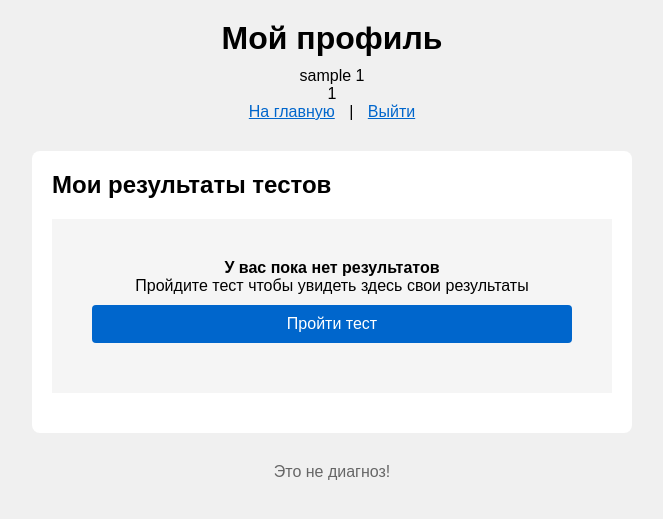
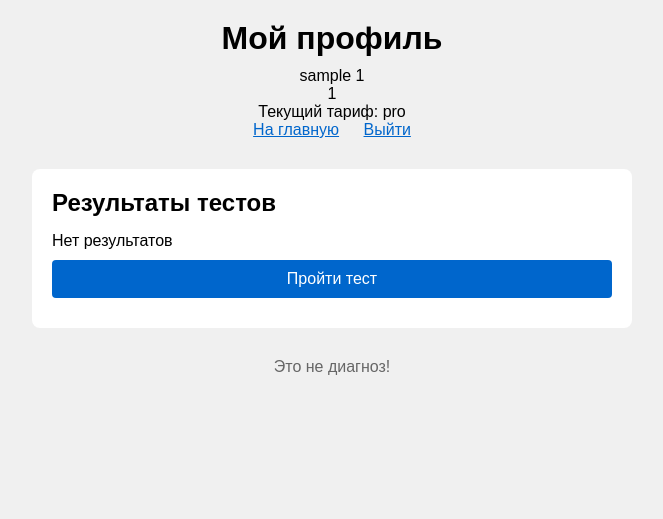
Before and after one commit to artemmadzara1/dementery, a Flask app: template templates/profile.html in a window 1280 px wide. Shown: the top 519 px of the page, without its empty margins (308-971 px from the left). Run offline with Flask 3, Linux system fonts and the light colour scheme; the template is opened without the code that fills it, so the values that code supplies are empty; the visitor is signed in with stand-in values (Sample User, id 1).

Commit message:
Update profile.html

```diff
--- a/templates/profile.html
+++ b/templates/profile.html
@@ -2,7 +2,7 @@
 <html lang="ru">
 <head>
     <meta charset="UTF-8">
-    <title>Профиль - Dementery</title>
+    <title>Профиль — Dementery</title>
     <link rel="stylesheet" href="{{ url_for('static', filename='css/style.css') }}">
 </head>
 <body>
@@ -11,57 +11,65 @@
             <h1>Мой профиль</h1>
             <p>{{ session.username }} {{ session.get('otchestvo', '') }}</p>
             <p>{{ session.get('city', 'Не указан') }}</p>
+            <p>Текущий тариф: {{ session.get('tier', 'free')}}</p>
             <nav>
-                <a href="/">На главную</a> |
-                <a href="/logout">Выйти</a>
+                <a href="/">На главную</a> <a href="/logout">Выйти</a>
             </nav>
         </header>
-
         <main>
             <div class="card">
-                <h2>Мои результаты тестов</h2>
-
+                <h2>Результаты тестов</h2>
                 {% if results %}
                 <table class="results-table">
-                    <thead>
                     <tr>
                         <th>Дата</th>
                         <th>Тариф</th>
                         <th>Результат</th>
                         <th>Процент</th>
-                            <th>Оценка</th>
                     </tr>
-                    </thead>
-                    <tbody>
                     {% for r in results %}
                     <tr>
                         <td>{{ r.created_at }}</td>
-                            <td>{{ r.tier|upper }}</td>
-                            <td>{{ r.score }} из {{ r.total }}</td>
+                        <td>
+                            {% if r.tier == 'pro' %}
+                            <span class="badge pro">Pro</span>
+                            {% else %}
+                            <span class="badge free">Free</span>
+                            {% endif %}
+                        </td>
+                        <td>{{ r.score }}/{{ r.total }}</td>
                         <td>{{ r.percent }}%</td>
+                    </tr>
+                    <tr class="test-info-row">
                         <td>
-                                {% if r.risk == 'хорошо' %}
-                                    <span class="badge good">Всё хорошо</span>
-                                {% elif r.risk == 'нормально' %}
-                                    <span class="badge normal">Средний риск</span>
+                            {% if r.tier == 'pro' %}
+
+                            <div class="test-info pro">
+                                <div class="pro-features-block">
+                                    <h4>Средний результат</h4>
+                                    <p class="avg-value">{{ avg }}%</p>
+
+                                    <h4>Персональные рекомендации</h4>
+                                    {% for tip in recomendat %}
+                                    <p class="tip-text">{{ tip.text }}</p>
+                                    {% endfor %}
+                                </div>
+                            </div>
                             {% else %}
-                                    <span class="badge bad">Высокий риск</span>
+                            <div class="test_info">
+                                <span class="info_text">Хотите средний результат и рекомендации? Перейдите на Pro</span>
+                            </div>
                             {% endif %}
                         </td>
                     </tr>
                     {% endfor %}
-                    </tbody>
                 </table>
                 {% else %}
-                <div class="no-results">
-                    <p><strong>У вас пока нет результатов</strong></p>
-                    <p>Пройдите тест чтобы увидеть здесь свои результаты</p>
+                <p class="no_results">Нет результатов</p>
                 <a href="/" class="btn">Пройти тест</a>
-                </div>
                 {% endif %}
             </div>
         </main>
-
         <footer>
             <p>Это не диагноз!</p>
         </footer>
```
Lines whose indentation alone changed are shown as unchanged.
